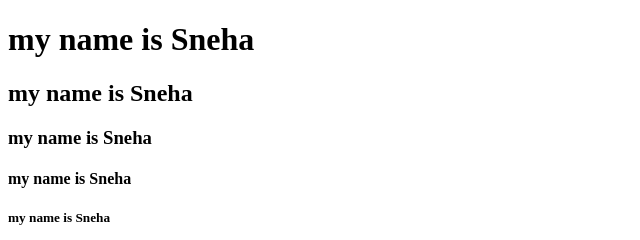
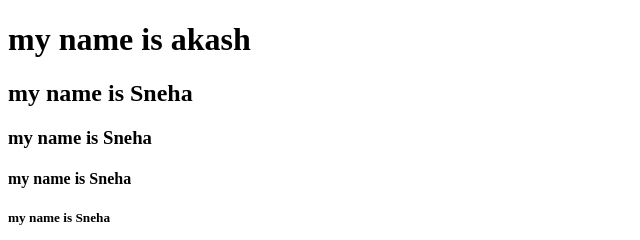
Before and after one commit to Aakash-Stha/luffy, a plain HTML site: page index.html in a window 1280 px wide. Shown: the top 240 px of the page, 0-640 px from the left. Drawn offline with Linux system fonts and the light colour scheme.

Commit message:
second commit

```diff
--- a/index.html
+++ b/index.html
@@ -6,7 +6,7 @@
     <title>sneha</title>
 </head>
 <body>
-    <h1>my name is Sneha</h1>
+    <h1>my name is akash</h1>
     <h2>my name is Sneha</h2>
     <h3>my name is Sneha</h3>
     <h4>my name is Sneha</h4>
```
